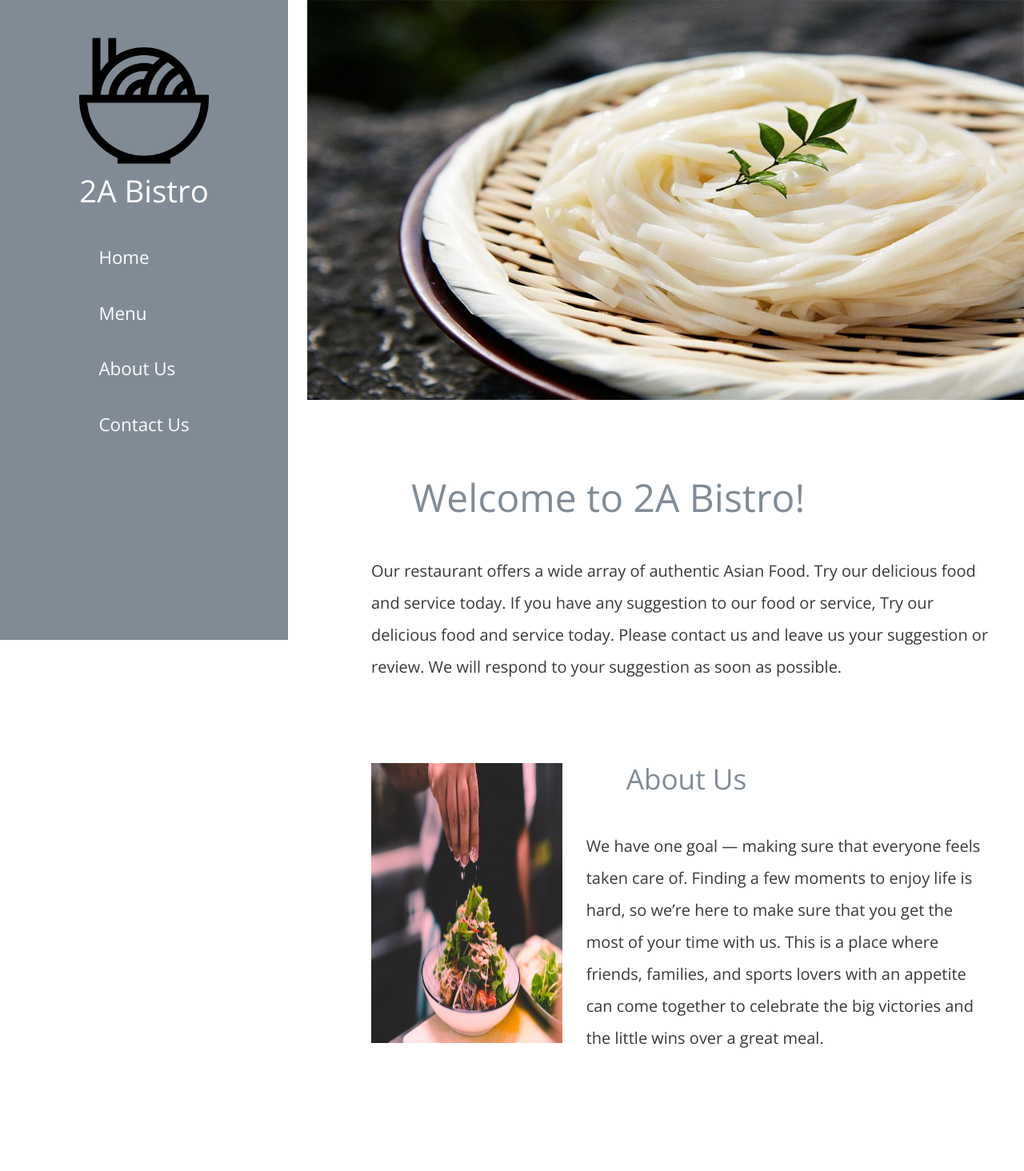
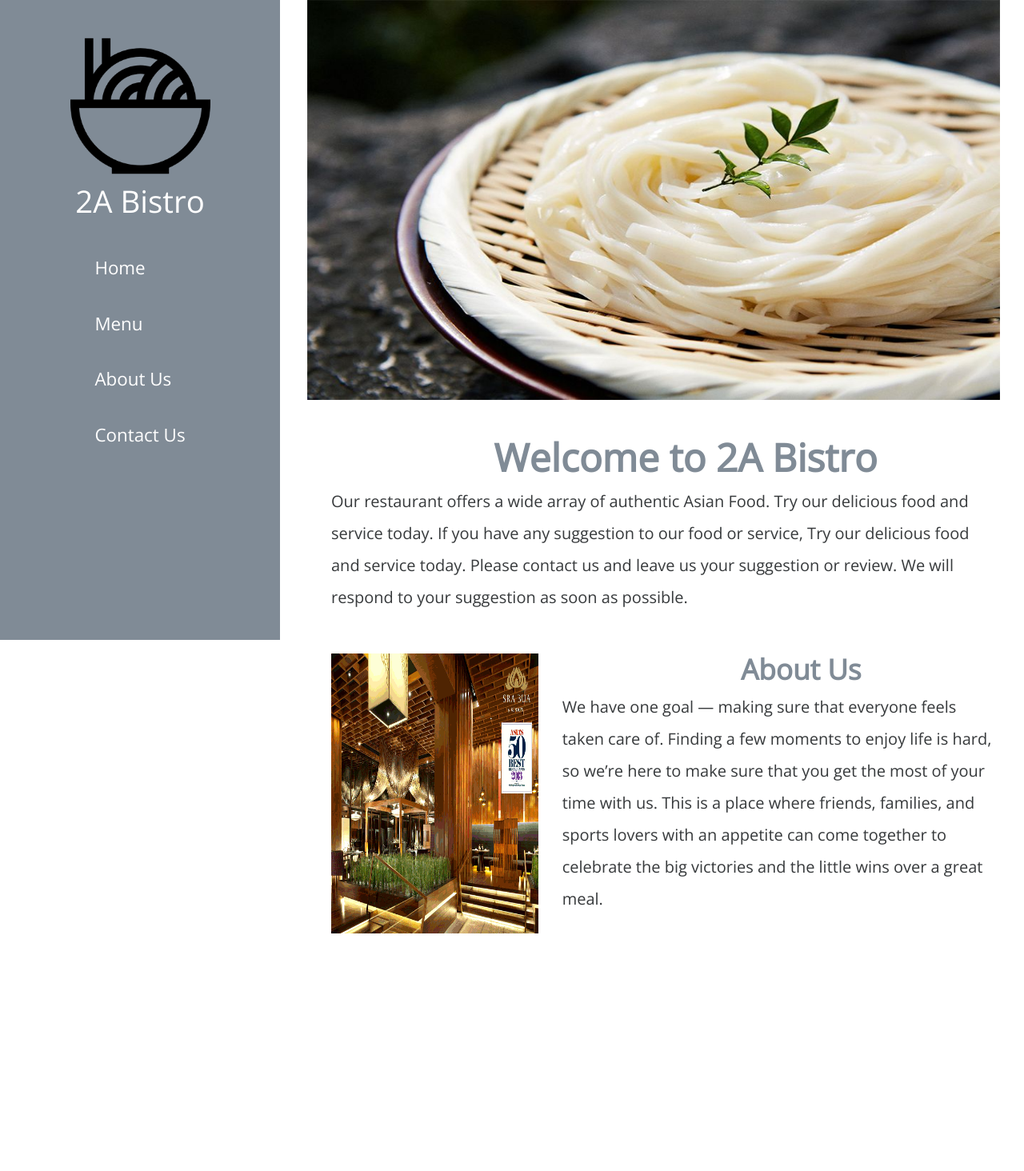
Before and after one commit to jwoh1323/Restaurant-App, a Flask app: page / in a window 1280 px wide. Shown: the whole page at 80% size. After the commit the page ends 1167 px from the top, so only its background shows below. Run offline with Flask 2, Linux system fonts and the light colour scheme; some libraries are stand-ins or nearby versions.

Commit message:
update styling

```diff
--- a/static/css/templatemo-style.css
+++ b/static/css/templatemo-style.css
@@ -50,11 +50,11 @@ a:focus {
 	padding-left: 0;
 }
 
-.tm-section { margin-bottom: 60px; }
+.tm-section { margin-bottom: 40px; }
 .tm-welcome-title {	font-size: 2.4rem; }
 .tm-section-title {	font-size: 2.2rem; }
-.tm-content-div { padding: 40px; }
-.tm-margin-b-45 { margin-bottom: 45px; }
+.tm-content-div { padding: 20px; }
+.tm-margin-b-40 { margin-bottom: 40px; }
 .tm-margin-b-30 { margin-bottom: 30px; }
 p { line-height: 2; }
 
@@ -198,9 +198,9 @@ textarea:-ms-input-placeholder {
 	    padding-bottom: 50px;
 	}
 
-	.tm-section { margin-bottom: 100px; }
+	.tm-section { margin-bottom: 50px; }
 
-	.tm-content-div { padding: 80px 40px 30px 80px;	}
+	.tm-content-div { padding: 30px 30px 30px 30px;}
 
 	.tm-img-container-1 {
 		margin-bottom: 10px;
--- a/templates/index.html
+++ b/templates/index.html
@@ -22,9 +22,9 @@
             <div class="row">
                 <div class="tm-left-right-container">
                     <!-- Left column: logo and menu -->
-                    <div class="tm-blue-bg tm-left-column" style="width:360px">
+                    <div class="tm-blue-bg tm-left-column" style="width:350px">
                         <div class="tm-logo-div text-xs-center">
-                            <img src="../static/img/tm-neaty-logo.png" alt="Logo" width="45%">
+                            <img src="../static/img/tm-neaty-logo.png" alt="Logo" width="50%">
                             <h1 class="tm-site-name">2A Bistro</h1>
                         </div>
                         <nav class="tm-main-nav">
@@ -48,33 +48,39 @@
                     <!-- Right column: content -->
                     <div class="tm-right-column">
                         <figure>
-                            <img src="../static/img/neaty-01.jpg" alt="Header image" class="img-fluid" style="height:500px;width:970px;">
+                            <img src="../static/img/neaty-01.jpg" alt="Header image" class="img-fluid" style="height:500px;width:970px; padding-right: 30px;">
                         </figure>
 
                         <div class="tm-content-div">
                             <!-- Welcome section -->
                             <section id="welcome" class="tm-section">
                                 <header>
-                                    <h2 class="tm-blue-text tm-welcome-title tm-margin-b-45">Welcome to 2A Bistro!</h2>
+                                    <h2 class="tm-blue-text tm-welcome-title tm-margin-b-25" style="text-align: center;">
+                                    <strong>Welcome to 2A Bistro </strong>
+                                </h2>
                                 </header>
-                                <p>Our restaurant offers a wide array of authentic Asian Food. Try our delicious food and service today. If you have any suggestion to our food or service, Try our delicious food and service today. Please contact us and leave us your suggestion or review. We will respond to your suggestion as soon as possible. </p>
+                                <p>Our restaurant offers a wide array of authentic Asian Food. Try our delicious food and service today. If you have any suggestion to our food or service, Try our delicious food and service today. Please contact us and leave us your suggestion or review. We will respond to your suggestion as soon as possible.</p>
                             </section>
                             <!-- About section -->
                             <section id="about" class="tm-section">
                                 <div class="row">
-                                    <div class="col-lg-8 col-md-7 col-sm-12 col-xs-12 push-lg-4 push-md-5">
+                                    <div class="col-lg-8 col-md-9 col-sm-12 col-xs-12 push-lg-4 push-md-5">
                                         <header>
-                                            <h2 class="tm-blue-text tm-section-title tm-margin-b-45">About Us</h2>
+                                            <h2 class="tm-blue-text tm-section-title tm-margin-b-20" style="text-align: center;">
+                                                <strong>About Us</strong>
+                                            </h2>
                                         </header>
                                         <p>We have one goal — making sure that everyone feels taken care of. Finding a few moments to enjoy life is hard, so we’re here to make sure that you get the most of your time with us. This is a place where friends, families, and sports lovers with an appetite can come together to celebrate the big victories and the little wins over a great meal.</p>
                                     </div>
 
                                     <div class="col-lg-4 col-md-5 col-sm-12 col-xs-12 pull-lg-8 pull-md-7 tm-about-img-container">
-                                        <img src="../static/img/neaty-02.jpg" alt="Image" class="img-fluid" style="height:350px;">
+                                        <img src="../static/img/logo.gif" alt="Image" class="img-fluid" style="height:350px;">
                                     </div>
                                 </div>
                             </section>
-
+                        </div>
+                    </div>
+                </div>
 
 
         <!-- load JS files -->
--- a/templates/menu.html
+++ b/templates/menu.html
@@ -22,7 +22,7 @@
             <header><h2 class="tm-blue-text tm-section-title tm-margin-b-30">Appetizers</h2></header>
             <div class="tm-gallery-container tm-gallery-1">
                 <div class="tm-img-container tm-img-container-1">
-                    <a href="../static/img/app1.jpg"><img src="../static/img/app1.jpg" alt="Image" class="img-fluid tm-img-tn"></a>
+                    <img src="../static/img/app1.jpg" alt="Image" class="img-fluid tm-img-tn">
                 </div>
                 <div class="tm-img-container tm-img-container-1">
                     <a href="../static/img/na.gif"><img src="../static/img/na.gif" alt="Image" class="img-fluid tm-img-tn"></a>
```
Also changed, not shown: static/css/magnific-popup.css, static/img/logo.gif (added).
